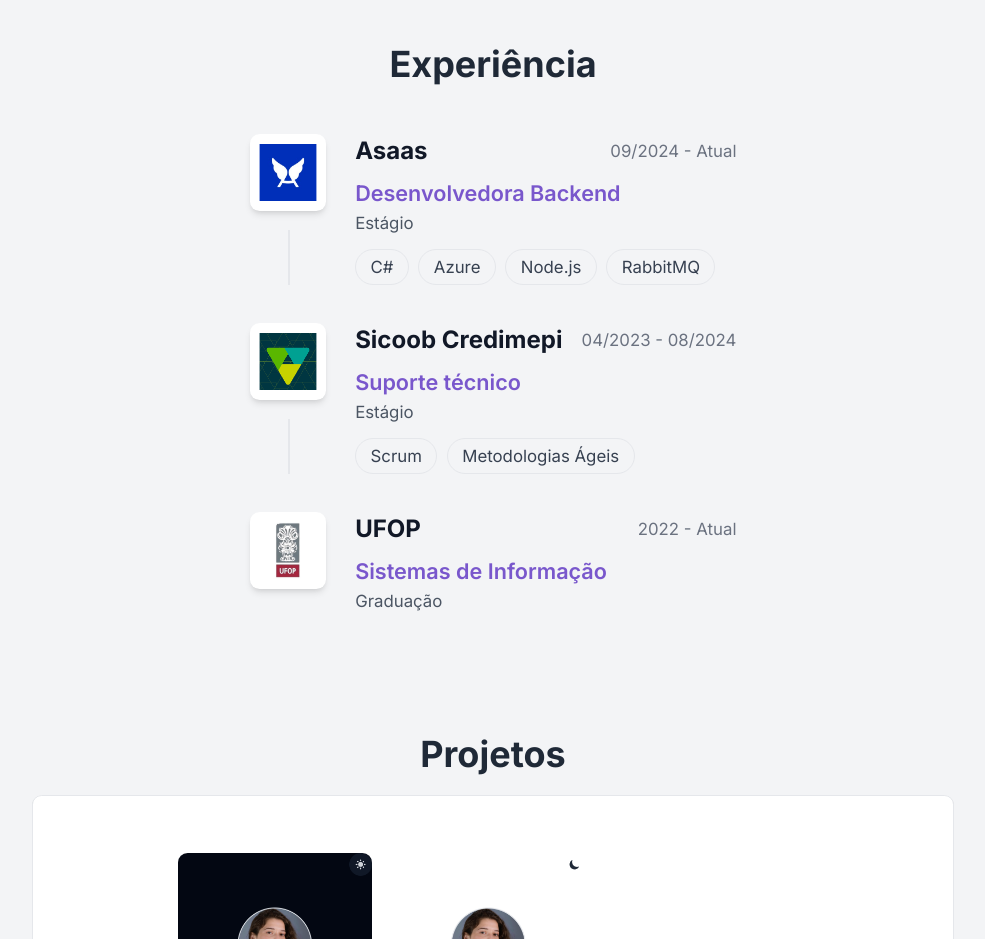
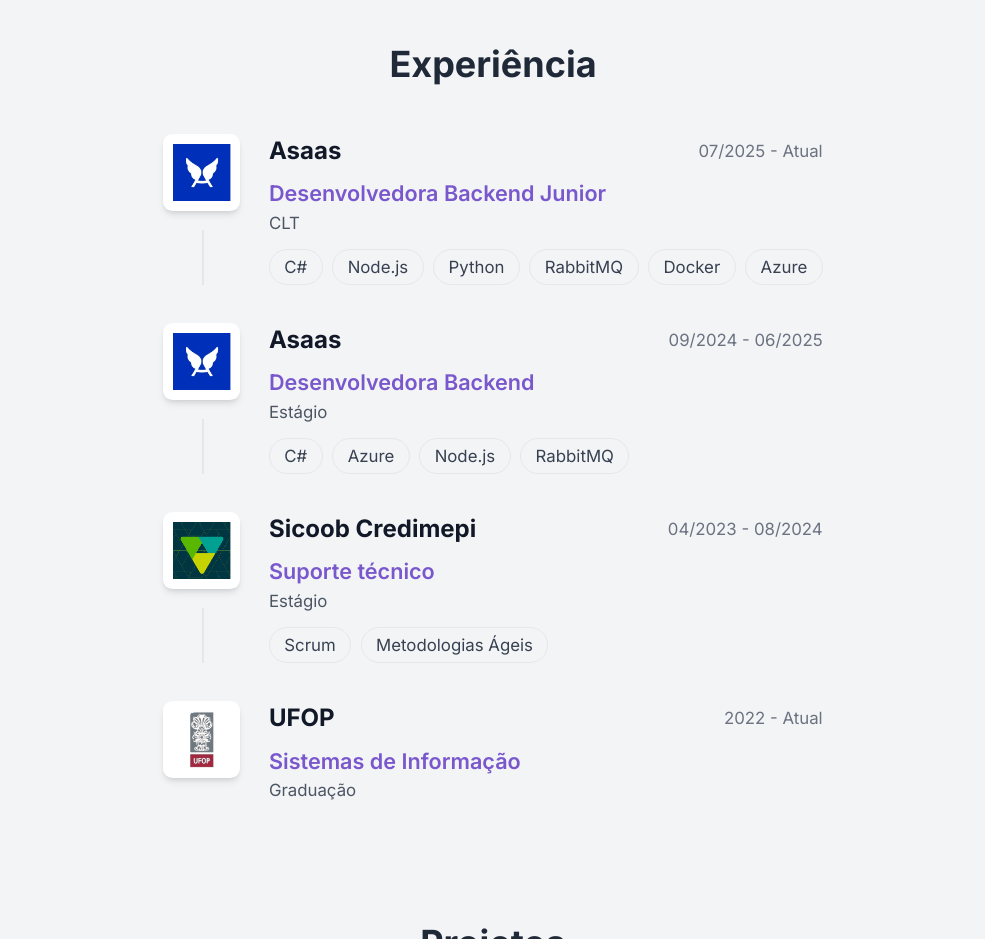
Before and after one commit to JasminCordeiro/PortfolioAngular, an Angular app: page / in a window 1280 px wide. Shown: the part 840-1779 px from the top of the page, without its empty margins (147-1132 px from the left). Built offline with nearby package versions, Linux system fonts and the light colour scheme.

Commit message:
professional adjustment

```diff
--- a/src/app/components/experience/experience.component.ts
+++ b/src/app/components/experience/experience.component.ts
@@ -63,8 +63,19 @@
       company: 'Asaas',
       logo: './assets/companies/asaas.jpeg',
       period: {
+        start: '07/2025',
+        end: 'Atual'
+      },
+      role: 'Desenvolvedora Backend Junior',
+      type: 'CLT',
+      technologies: ['C#', 'Node.js','Python',  'RabbitMQ', 'Docker','Azure']
+    },
+    {
+      company: 'Asaas',
+      logo: './assets/companies/asaas.jpeg',
+      period: {
         start: '09/2024',
-        end: 'Atual'
+        end: '06/2025'
       },
       role: 'Desenvolvedora Backend',
       type: 'Estágio',
```
